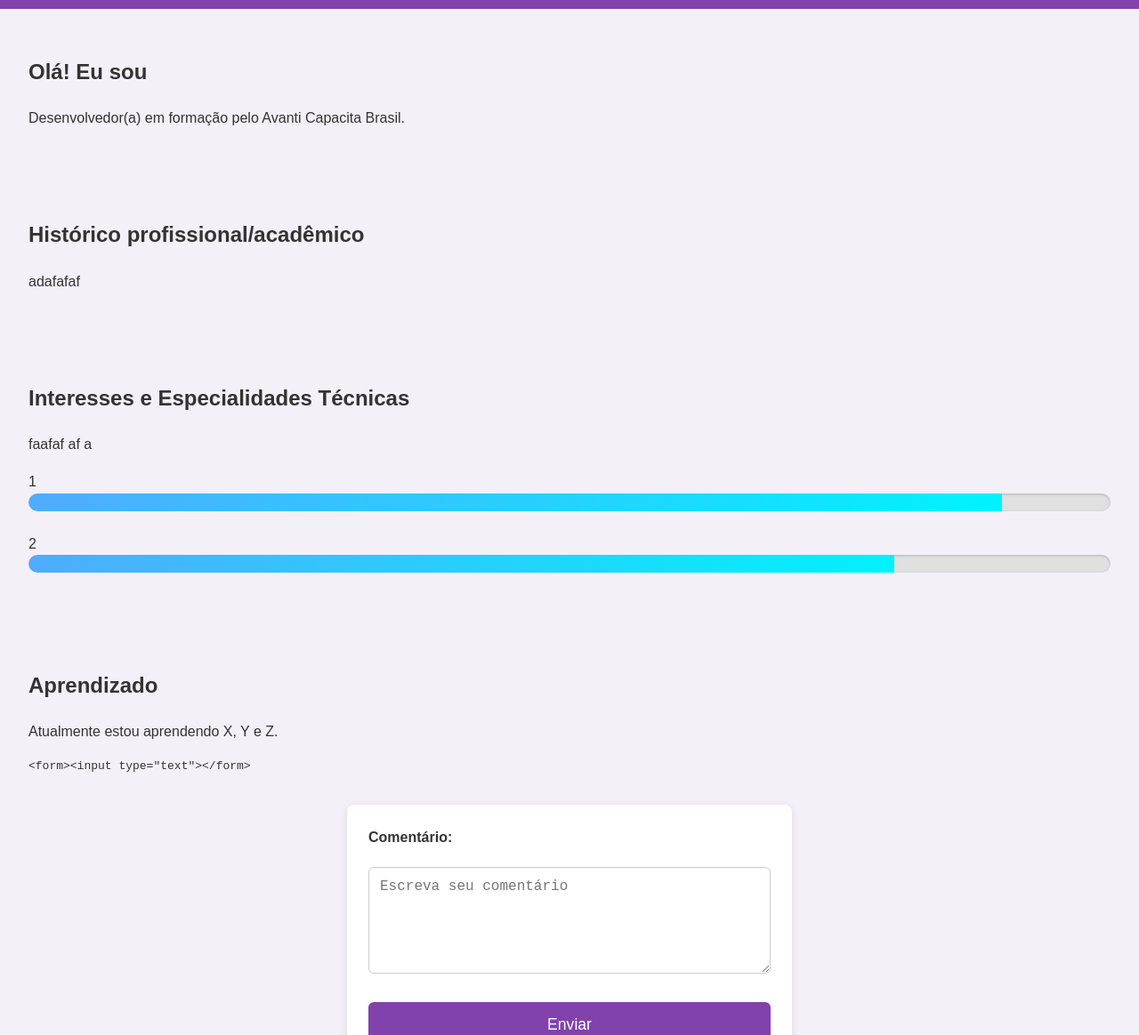
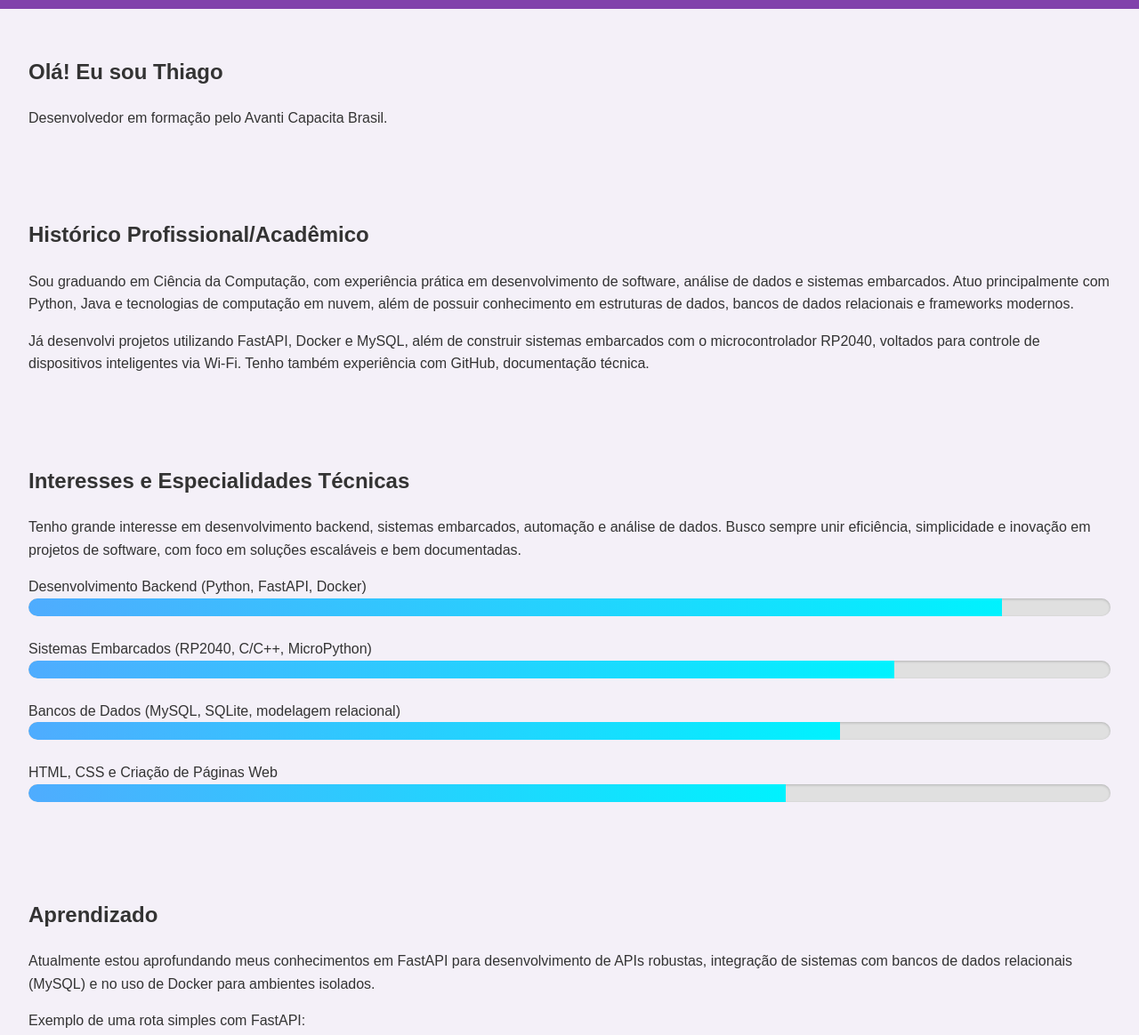
Before and after one commit to Nertonm/projeto01avanti, a plain HTML site: page index.html in a window 1280 px wide. Shown: the part 80-1244 px from the top of the page at 89% size. Drawn offline with Linux system fonts and the light colour scheme.

Commit message:
feat: finalizando

```diff
--- a/index.html
+++ b/index.html
@@ -23,40 +23,64 @@
   </header>
 
   <section id="intro">
-    <h1>Olá! Eu sou </h1>
-    <p>Desenvolvedor(a) em formação pelo Avanti Capacita Brasil.</p>
+    <h1>Olá! Eu sou Thiago </h1>
+    <p>Desenvolvedor em formação pelo Avanti Capacita Brasil.</p>
   </section>
 
   <section id="historico">
-    <h2>Histórico profissional/acadêmico</h2>
-    <p> adafafaf</p>
+    <h2>Histórico Profissional/Acadêmico</h2>
+    <p>
+      Sou graduando em Ciência da Computação, com experiência prática em desenvolvimento de software, análise de dados e sistemas embarcados. Atuo principalmente com Python, Java e tecnologias de computação em nuvem, além de possuir conhecimento em estruturas de dados, bancos de dados relacionais e frameworks modernos.
+    </p>
+    <p>
+      Já desenvolvi projetos utilizando FastAPI, Docker e MySQL, além de construir sistemas embarcados com o microcontrolador RP2040, voltados para controle de dispositivos inteligentes via Wi-Fi. Tenho também experiência com GitHub, documentação técnica.
+    </p>
   </section>
 
   <section id="interesses">
     <h2>Interesses e Especialidades Técnicas</h2>
-    <p> faafaf af a</p>
+    <p>
+      Tenho grande interesse em desenvolvimento backend, sistemas embarcados, automação e análise de dados. Busco sempre unir eficiência, simplicidade e inovação em projetos de software, com foco em soluções escaláveis e bem documentadas.
+    </p>
     <div class="skill">
-      <span>1</span>
+      <span>Desenvolvimento Backend (Python, FastAPI, Docker)</span>
       <div class="progress-bar"><div class="progress" style="width: 90%"></div></div>
     </div>
     <div class="skill">
-      <span>2</span>
-      <div class="progress-bar"><div class="progress" style="width: 80%" ></div></div>
+      <span>Sistemas Embarcados (RP2040, C/C++, MicroPython)</span>
+      <div class="progress-bar"><div class="progress" style="width: 80%"></div></div>
+    </div>
+    <div class="skill">
+      <span>Bancos de Dados (MySQL, SQLite, modelagem relacional)</span>
+      <div class="progress-bar"><div class="progress" style="width: 75%"></div></div>
+    </div>
+    <div class="skill">
+      <span>HTML, CSS e Criação de Páginas Web</span>
+      <div class="progress-bar"><div class="progress" style="width: 70%"></div></div>
     </div>
   </section>
 
+
   <section id="aprendizado">
     <h2>Aprendizado</h2>
-    <p>Atualmente estou aprendendo X, Y e Z.</p>
-    <!-- + exemplos de código -->
-    <pre><code>&lt;form&gt;&lt;input type="text"&gt;&lt;/form&gt;</code></pre>
+    <p>
+      Atualmente estou aprofundando meus conhecimentos em FastAPI para desenvolvimento de APIs robustas, integração de sistemas com bancos de dados relacionais (MySQL) e no uso de Docker para ambientes isolados.
+    </p>
+
+    <p>Exemplo de uma rota simples com FastAPI:</p>
+    <pre><code>from fastapi import FastAPI
+
+  app = FastAPI()
+
+  @app.get("/hello")
+  def hello():
+      return {"message": "Olá, mundo!"}</code></pre>
 
     <form>
       <label for="comentario">Comentário:</label>
       <textarea id="comentario" rows="4" placeholder="Escreva seu comentário"></textarea>
       <button type="submit">Enviar</button>
     </form>
-
   </section>
 
   <section id="depoimentos">
@@ -71,12 +95,11 @@
     <h2>Galeria</h2>
     <div class="galeria">
       <img src="assets/img/" alt="Foto" />
-
     </div>
   </section>
 
   <footer>
-    <a href="https://wa.me/+5588996351818?text=Olá%2C%20gostaria%20de%20falar%20com%20você!" target="_blank">
+    <a href="https://wa.me/?text=Olá%2C%20gostaria%20de%20falar%20com%20você!" target="_blank">
         <img src="img/whatsapp.png" alt="Fale comigo no WhatsApp" style="width: 50px;">
       </a>
 
```
